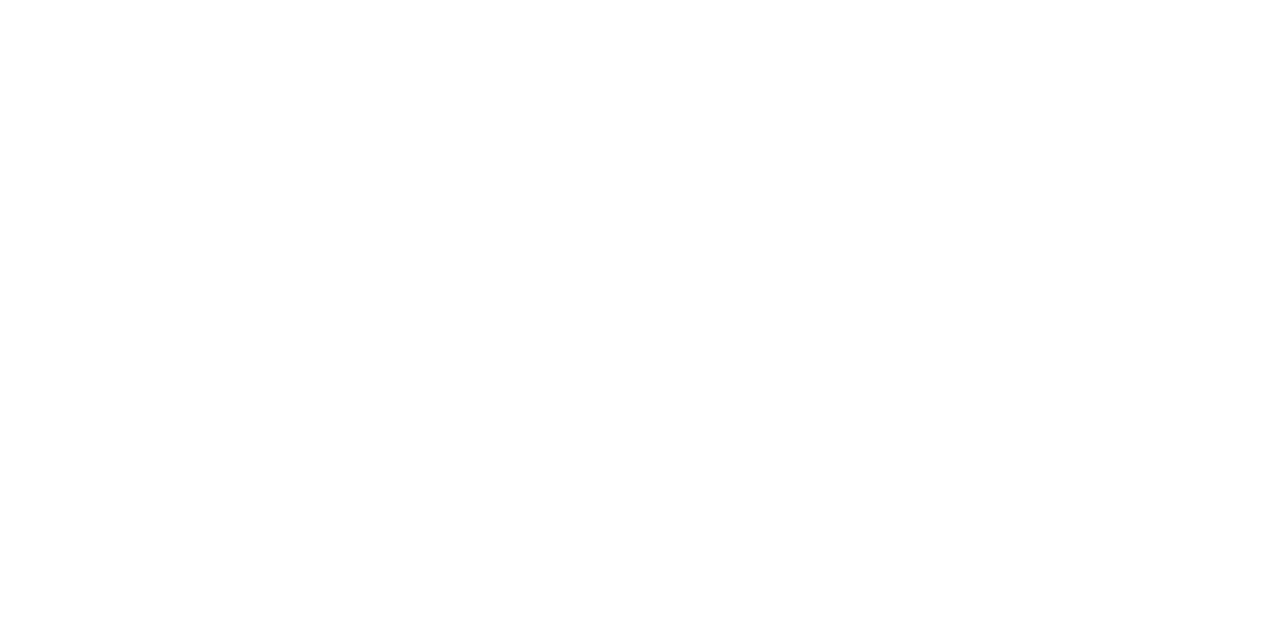
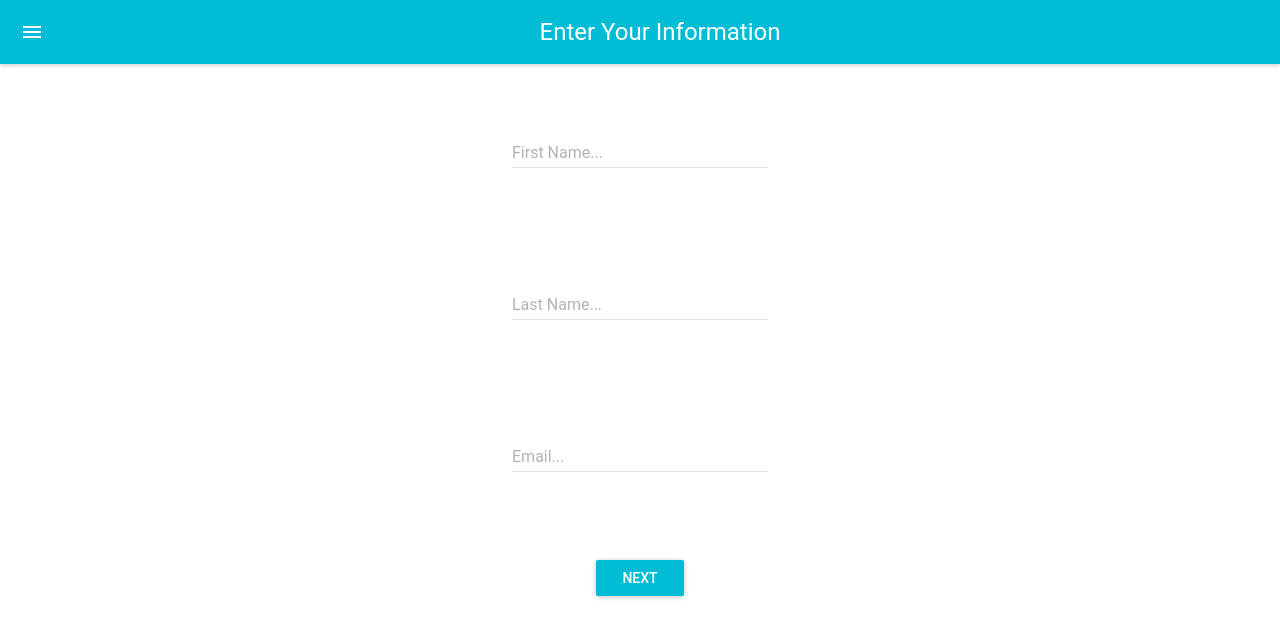
Before and after one commit to filipbosnjak/React.js, a React (Create React App) app in the folder MultiStepForm/multistep-form/: page / in a window 1280 px wide. Shown: the top 638 px of the page. Built offline with nearby package versions, Linux system fonts and the light colour scheme.

Commit message:
New Components

```diff
--- a/MultiStepForm/multistep-form/public/index.html
+++ b/MultiStepForm/multistep-form/public/index.html
@@ -2,14 +2,12 @@
 <html lang="en">
   <head>
     <meta charset="utf-8" />
-    <link rel="icon" href="%PUBLIC_URL%/favicon.ico" />
     <meta name="viewport" content="width=device-width, initial-scale=1" />
     <meta name="theme-color" content="#000000" />
     <meta
       name="description"
       content="Web site created using create-react-app"
     />
-    <link rel="apple-touch-icon" href="%PUBLIC_URL%/logo192.png" />
     <!--
       manifest.json provides metadata used when your web app is installed on a
       user's mobile device or desktop. See https://developers.google.com/web/fundamentals/web-app-manifest/
--- a/MultiStepForm/multistep-form/src/App.css
+++ b/MultiStepForm/multistep-form/src/App.css
@@ -1,3 +1,4 @@
+
 .App {
   text-align: center;
 }
@@ -36,3 +37,9 @@
     transform: rotate(360deg);
   }
 }
+.TextField{
+  margin: 40px 0px;
+}
+.nxtBtn{
+  margin: 40px 0px;
+}
--- a/MultiStepForm/multistep-form/src/components/PersonalDetails.js
+++ b/MultiStepForm/multistep-form/src/components/PersonalDetails.js
@@ -0,0 +1,22 @@
+import React, { Component } from 'react'
+import MuiThemeProvider from 'material-ui/styles/MuiThemeProvider';
+import AppBar from 'material-ui/AppBar';
+import TextField from 'material-ui/TextField'
+import RaisedButton from 'material-ui/RaisedButton'
+
+class PersonalDetails extends Component {
+
+    continue = (event) => {
+
+    }
+
+    render() {
+        return (
+            <div>
+
+            </div>
+        )
+    }
+}
+
+export default PersonalDetails;
--- a/MultiStepForm/multistep-form/src/components/Root.js
+++ b/MultiStepForm/multistep-form/src/components/Root.js
@@ -1,5 +1,6 @@
 import React, { Component } from 'react'
 import UserDetails from './UserDetails'
+
 import PersonalDetails from './PersonalDetails';
 import Confirm from './Confirm';
 import Success from './Success';
@@ -28,7 +29,7 @@
         this.setState({step:step-1});
     }
 
-    handleChange = (input,event) => {
+    handleChange = (input) =>(event)=> {
         this.setState({[input]:event.target.value});
         //this.setState({[event.target.name]:event.target.value})
     }
@@ -37,11 +38,31 @@
         const {step} = this.state;
         const {firstName,lastName,email,occupation,city,bio} = this.state;
         const values = {firstName,lastName,email,occupation,city,bio} //We create an object like this firstName,.. = firstName:firstName
-        return (
-            <div>
 
-            </div>
-        )
+        switch(step) {
+            case 1: return(
+                <UserDetails
+                    values={values}
+                    next={this.next}
+                    handleChange={this.handleChange}
+                />
+            )
+
+            case 2: return(
+                <PersonalDetails
+                values={values}
+                next={this.next}
+                prev={this.prev}
+                handleChange={this.handleChange}
+                />
+            )
+            case 3: return(
+                <h1>Confirm</h1>
+            )
+            case 4: return(
+                <h1>Success</h1>
+            )
+        }
     }
 }
 
--- a/MultiStepForm/multistep-form/src/components/UserDetails.js
+++ b/MultiStepForm/multistep-form/src/components/UserDetails.js
@@ -0,0 +1,65 @@
+import React, { Component } from 'react'
+
+import MuiThemeProvider from 'material-ui/styles/MuiThemeProvider';
+import AppBar from 'material-ui/AppBar';
+import TextField from 'material-ui/TextField'
+import RaisedButton from 'material-ui/RaisedButton'
+
+
+export class UserDetails extends Component {
+
+    continue = (event) => {
+        event.preventDefault();
+        this.props.next();
+    }
+    render() {
+
+        const {values,handleChange} = this.props;
+
+        return (
+            <MuiThemeProvider>
+                <>
+                <AppBar title="Enter Your Information"/>
+
+                <TextField
+                className='TextField'
+                hintText='First Name...'
+                floatingLabelText = 'First Name...'
+                onChange = {handleChange('firstName')}
+                defaultValue = {values.firstName}/>
+
+                <br/>
+
+                <TextField
+                className='TextField'
+                hintText='Last Name...'
+                floatingLabelText = 'Last Name...'
+                onChange = {handleChange('lastName')}
+                defaultValue = {values.lastName}/>
+
+                 <br/>
+
+                <TextField
+                className='TextField'
+                hintText='Email...'
+                floatingLabelText = 'Email...'
+                onChange = {handleChange('email')}
+                defaultValue = {values.email}/>
+
+                <br/>
+
+                <RaisedButton
+                label="Next"
+                primary={1}
+                className="nxtBtn"
+                onClick ={this.continue}
+                />
+                </>
+
+            </MuiThemeProvider>
+
+        )
+    }
+}
+
+export default UserDetails;
```
Also changed, not shown: MultiStepForm/multistep-form/public/manifest.json.
